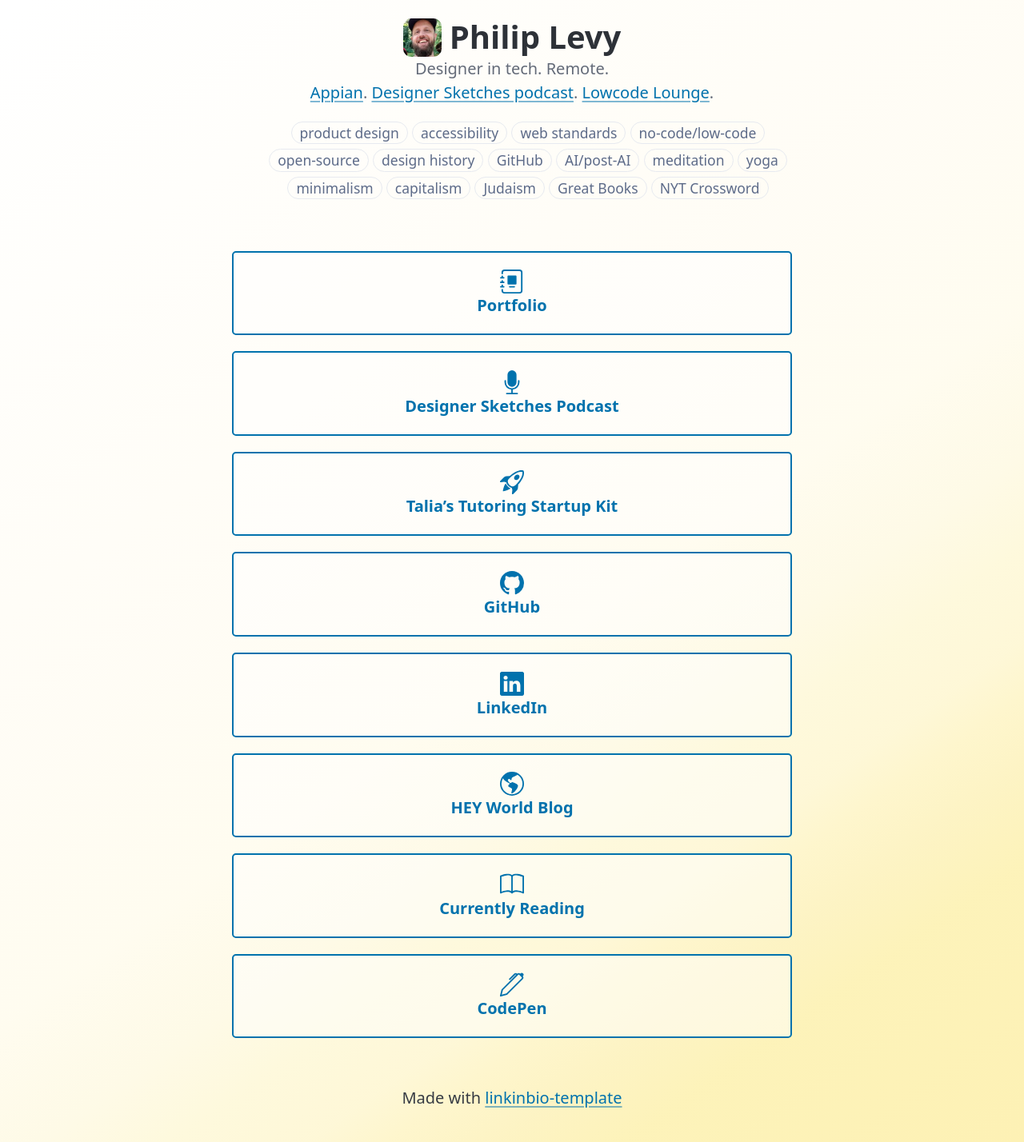
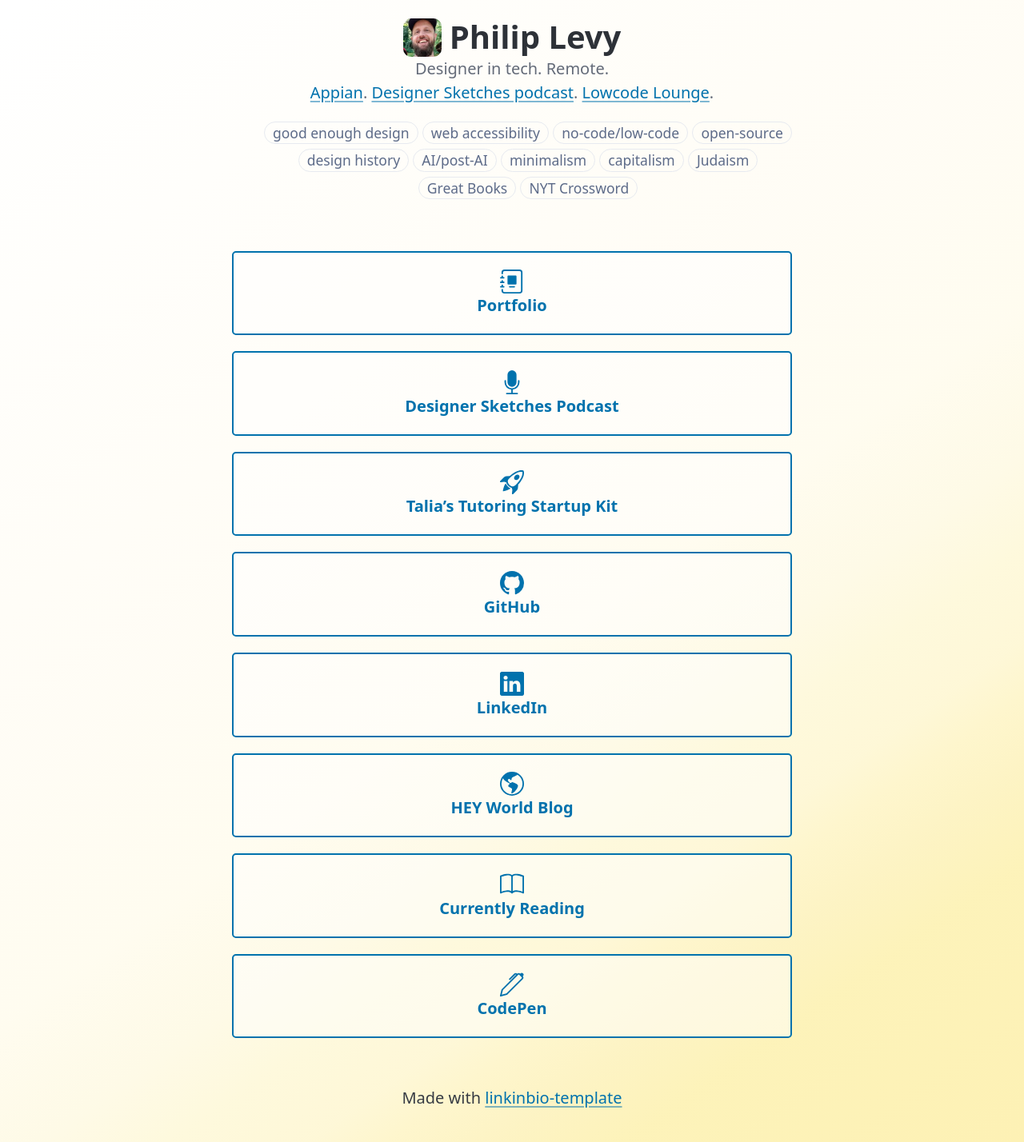
Before and after one commit to pglevy/linkinbio, a Jekyll site: the page built from index.md, in a window 1280 px wide. Shown: the whole page at 80% size. Built offline with Jekyll 4.4.1, drawn with Linux system fonts in a browser that asks for light colours; our own code applies the rules of GitHub Pages for plain Markdown files.

Commit message:
interest update

```diff
--- a/_data/interests.yml
+++ b/_data/interests.yml
@@ -1,13 +1,9 @@
-- product design
-- accessibility
-- web standards
+- good enough design
+- web accessibility
 - no-code/low-code
 - open-source
 - design history
-- GitHub
 - AI/post-AI
-- meditation
-- yoga
 - minimalism
 - capitalism
 - Judaism
```
